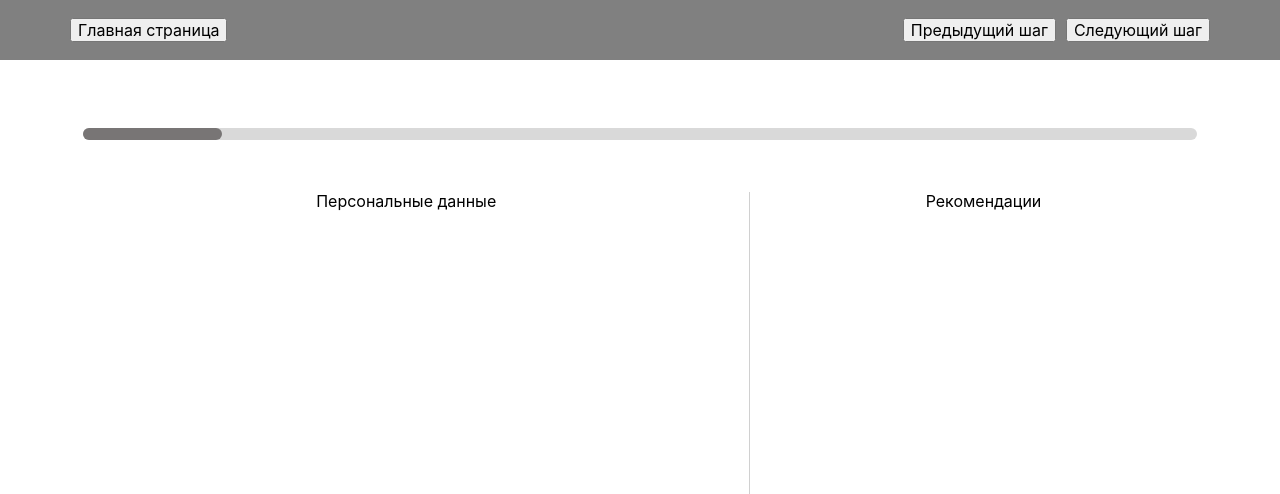
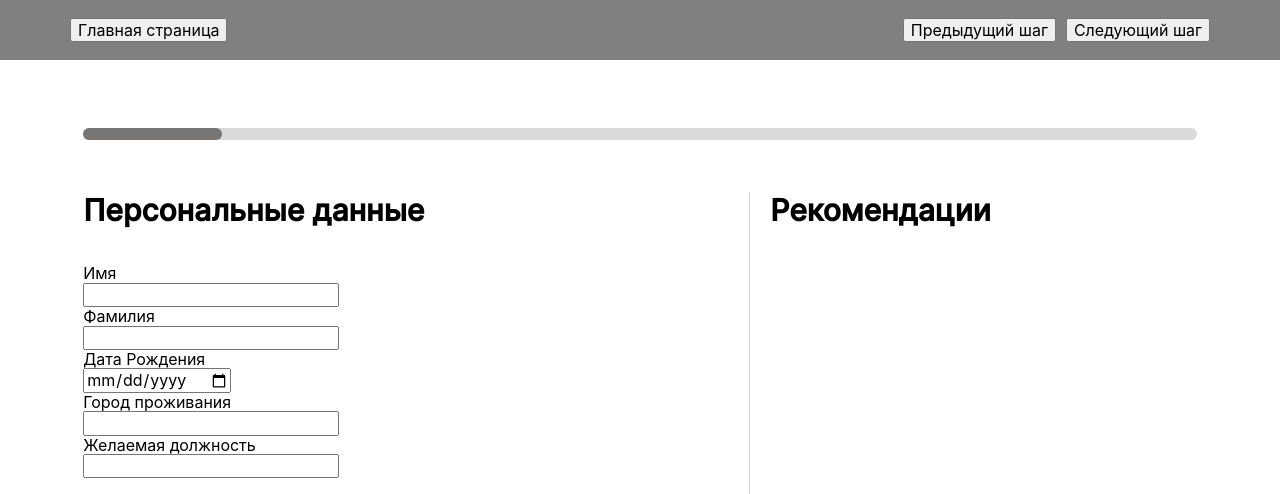
Before and after one commit to homo-errantium/frontend, a React (Create React App) app: page /resume/personal-data in a window 1280 px wide. Shown: the top 494 px of the page. Built offline with nearby package versions, Linux system fonts and the light colour scheme.

Commit message:
feat: personalData

```diff
--- a/src/components/Resume/PersonalData/PersonalData.js
+++ b/src/components/Resume/PersonalData/PersonalData.js
@@ -1,13 +1,101 @@
 import './PersonalData.scss'
 import React from 'react'
 import PropTypes from 'prop-types'
+import ResumeTitle from '../ResumeTitle/ResumeTitle'
 
 function PersonalData({ setCompletedSteps }) {
 	React.useEffect(() => {
 		setCompletedSteps(true)
 	})
 
-	return <section className="personal-data">Персональные данные</section>
+	return (
+		<section className="personal-data">
+			<ResumeTitle title="Персональные данные" />
+			<div className="personal-data__form">
+				<div className="personal-data__left-column">
+					<label className="personal-data__label" htmlFor="userName">
+						Имя
+						<input
+							className="personal-data__input"
+							name="name"
+							type="text"
+							id="userName"
+							placeholder=""
+							// value={values.name || ''}
+							// onChange={handleChange}
+							minLength="2"
+							maxLength="30"
+							required
+						/>
+					</label>
+					<label className="personal-data__label" htmlFor="surname">
+						Фамилия
+						<input
+							className="personal-data__input"
+							name="name"
+							type="text"
+							id="surname"
+							placeholder=""
+							// value={values.name || ''}
+							// onChange={handleChange}
+							minLength="2"
+							maxLength="30"
+							required
+						/>
+					</label>
+					<label className="personal-data__label" htmlFor="dateBirth">
+						Дата Рождения
+						<input
+							className="personal-data__input"
+							name="name"
+							type="date"
+							id="dateBirth"
+							placeholder=""
+							// value={values.name || ''}
+							// onChange={handleChange}
+							// minLength="2"
+							// maxLength="30"
+							required
+						/>
+					</label>
+					<label className="personal-data__label" htmlFor="city">
+						Город проживания
+						<input
+							className="personal-data__input"
+							name="name"
+							type="text"
+							id="city"
+							placeholder=""
+							// value={values.name || ''}
+							// onChange={handleChange}
+							minLength="2"
+							maxLength="30"
+							required
+						/>
+					</label>
+					<label
+						className="personal-data__label"
+						htmlFor="profession"
+					>
+						Желаемая должность
+						<input
+							className="personal-data__input"
+							name="name"
+							type="text"
+							id="profession"
+							placeholder=""
+							// value={values.name || ''}
+							// onChange={handleChange}
+							minLength="2"
+							maxLength="30"
+							required
+						/>
+					</label>
+				</div>
+				<div className="personal-data__right-column"></div>
+			</div>
+		</section>
+	)
 }
 
 PersonalData.propTypes = {
--- a/src/components/Resume/PersonalData/PersonalData.scss
+++ b/src/components/Resume/PersonalData/PersonalData.scss
@@ -5,3 +5,16 @@
   padding-right: 20px;
   border-right: 1px solid #D0D0D0;
 }
+.personal-data__form {
+  display: flex;
+  flex-direction: column;
+}
+.personal-data__left-column {
+ display: flex;
+ flex-direction: column;
+}
+.personal-data__label {
+  display: flex;
+  flex-direction: column;
+  align-items: flex-start;
+}
--- a/src/components/Resume/Recommendations/Recommendations.js
+++ b/src/components/Resume/Recommendations/Recommendations.js
@@ -1,7 +1,13 @@
+import React from 'react'
+import ResumeTitle from '../ResumeTitle/ResumeTitle'
 import './Recommendations.scss'
 
 function Recommendations() {
-	return <section className="recommend">Рекомендации</section>
+	return (
+		<section className="recommend">
+			<ResumeTitle title="Рекомендации" />
+		</section>
+	)
 }
 
 export default Recommendations
--- /dev/null
+++ b/src/components/Resume/ResumeTitle/ResumeTitle.js
@@ -0,0 +1,11 @@
+import React from 'react'
+import PropTypes from 'prop-types'
+import './ResumeTitle.scss'
+
+const ResumeTitle = ({ title }) => <h1 className="resume-title">{title}</h1>
+
+ResumeTitle.propTypes = {
+	title: PropTypes.string.isRequired,
+}
+
+export default ResumeTitle
--- /dev/null
+++ b/src/components/Resume/ResumeTitle/ResumeTitle.scss
@@ -0,0 +1,11 @@
+.resume-title {
+font-family: Inter;
+font-size: 30px;
+font-style: normal;
+font-weight: 600;
+line-height: normal;
+color: #000;
+text-align: left;
+margin: 0 0 36px;
+max-width: 346px;
+}
```
Also changed, not shown: src/components/Resume/PersonalData/ImageUploadForm/ImageUploadForm.js (added), src/components/Resume/PersonalData/ImageUploadForm/ImageUploadForm.scss (added).
